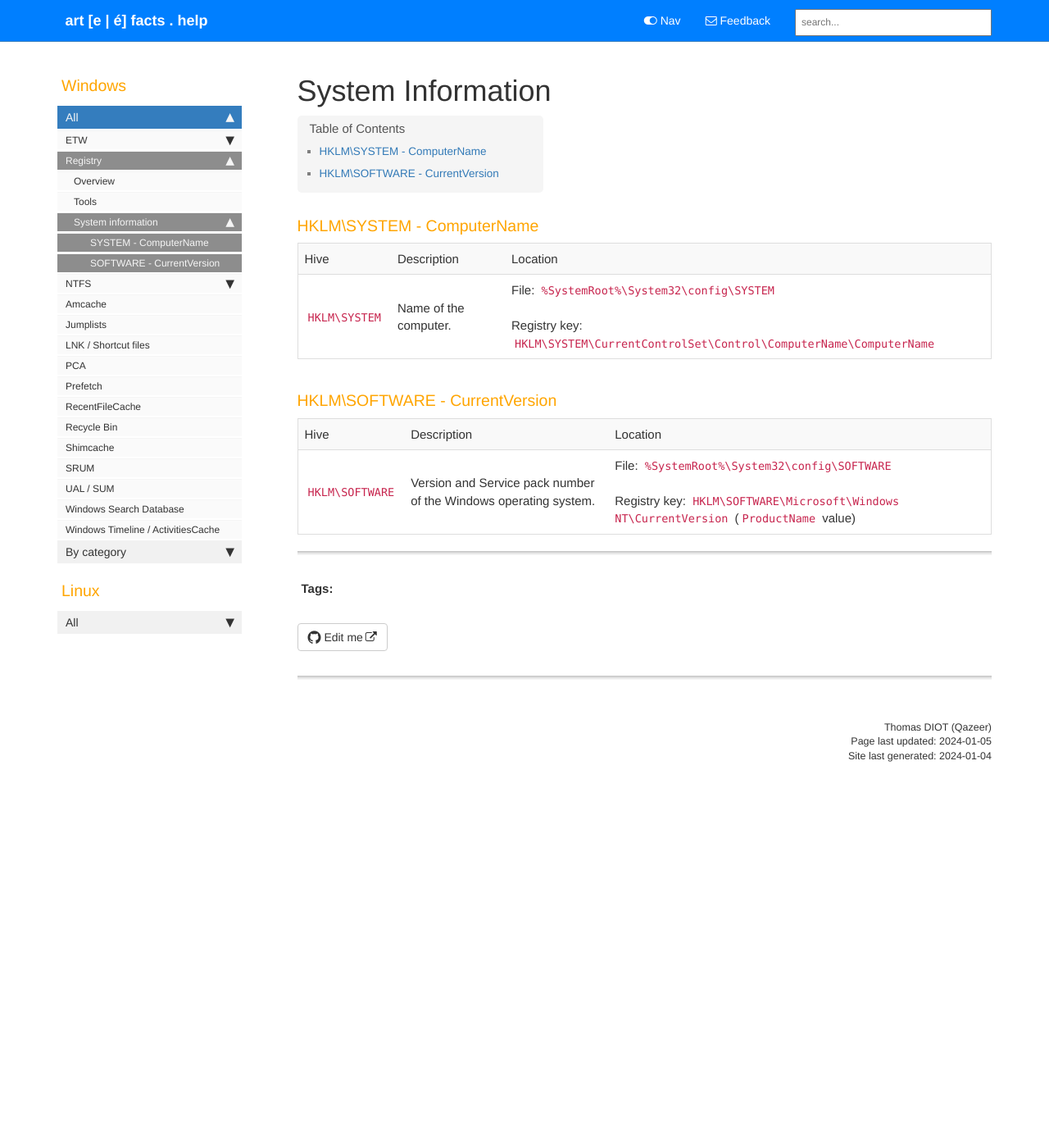
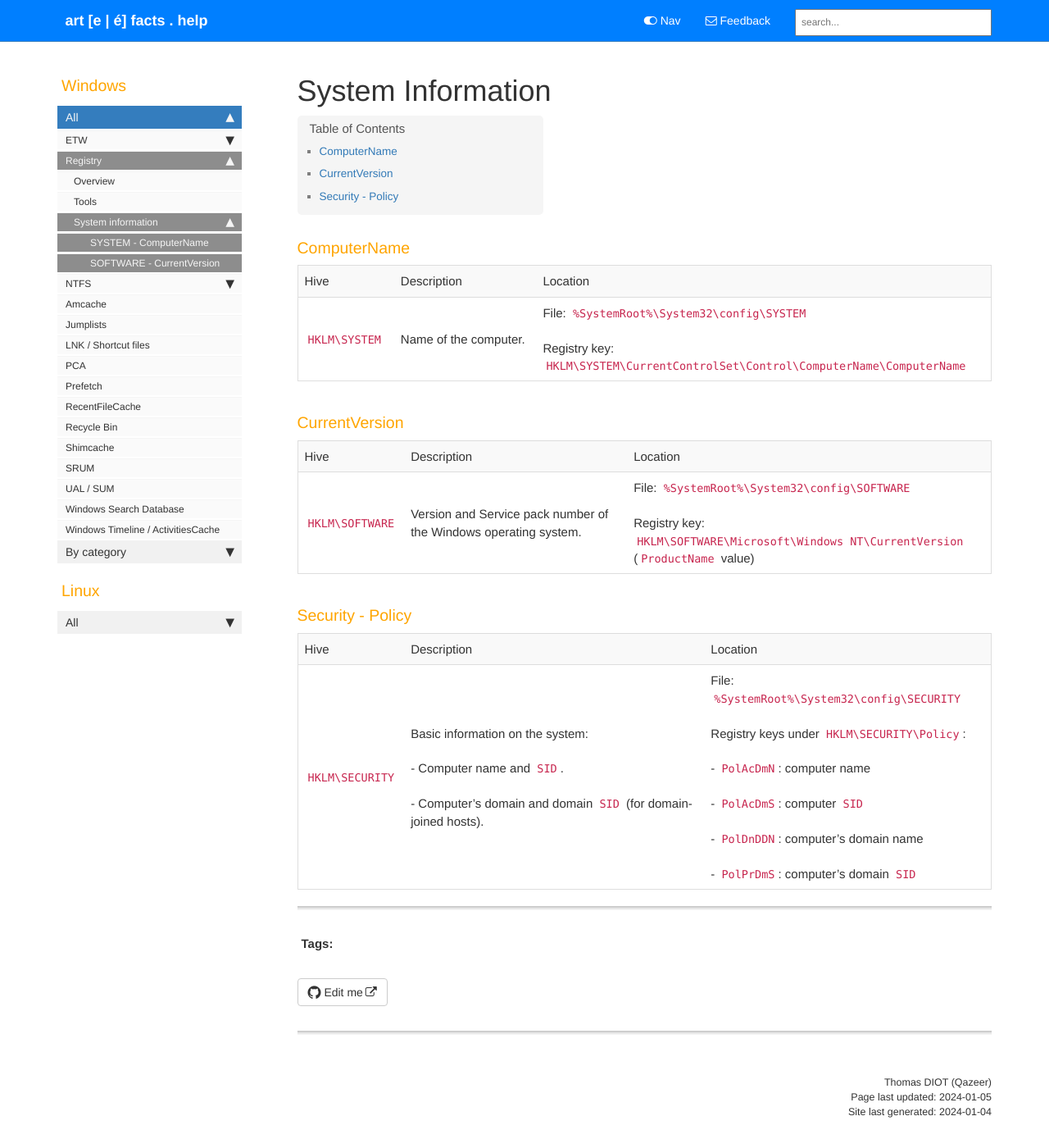
Before and after one commit to Qazeer/artefacts.help, a Jekyll site: the page built from pages/windows/registry_systeminfo.md, in a window 1280 px wide and 1400 px high. Shown: the whole window at 82% size. Built offline with Jekyll 4.4.1, drawn with Linux system fonts in a browser that asks for light colours; our own code applies the rules of GitHub Pages for plain Markdown files; comment, search, counter and statistics services are not loaded.

Commit message:
[Artefact] Registry system info - Add Security - Policy

```diff
--- a/pages/windows/registry_systeminfo.md
+++ b/pages/windows/registry_systeminfo.md
@@ -10,12 +10,17 @@ permalink: windows_registry_systeminfo.html
 folder: windows
 ---
 
-### HKLM\SYSTEM - ComputerName
+### ComputerName
 
 | Hive | Description | Location |
-| `HKLM\SYSTEM` | Name of the computer. | File: `%SystemRoot%\System32\config\SYSTEM`<br><br>Registry key: `HKLM\SYSTEM\CurrentControlSet\Control\ComputerName\ComputerName` |
+| `HKLM\SYSTEM` | Name of the computer. | File: `%SystemRoot%\System32\config\SYSTEM` <br><br> Registry key: <br> `HKLM\SYSTEM\CurrentControlSet\Control\ComputerName\ComputerName` |
 
-### HKLM\SOFTWARE - CurrentVersion
+### CurrentVersion
 
 | Hive | Description | Location |
-| `HKLM\SOFTWARE` | Version and Service pack number of the Windows operating system. | File: `%SystemRoot%\System32\config\SOFTWARE`<br><br>Registry key: `HKLM\SOFTWARE\Microsoft\Windows NT\CurrentVersion` (`ProductName` value) |
+| `HKLM\SOFTWARE` | Version and Service pack number of the Windows operating system. | File: `%SystemRoot%\System32\config\SOFTWARE` <br><br> Registry key: <br> `HKLM\SOFTWARE\Microsoft\Windows NT\CurrentVersion` (`ProductName` value) |
+
+### Security - Policy
+
+| Hive | Description | Location |
+| `HKLM\SECURITY` | Basic information on the system: <br><br> - Computer name and `SID`. <br><br> - Computer's domain and domain `SID` (for domain-joined hosts). | File: `%SystemRoot%\System32\config\SECURITY` <br><br> Registry keys under `HKLM\SECURITY\Policy`: <br><br> - `PolAcDmN`: computer name <br><br> - `PolAcDmS`: computer `SID` <br><br> - `PolDnDDN`: computer's domain name <br><br> - `PolPrDmS`: computer's domain `SID` |
```
